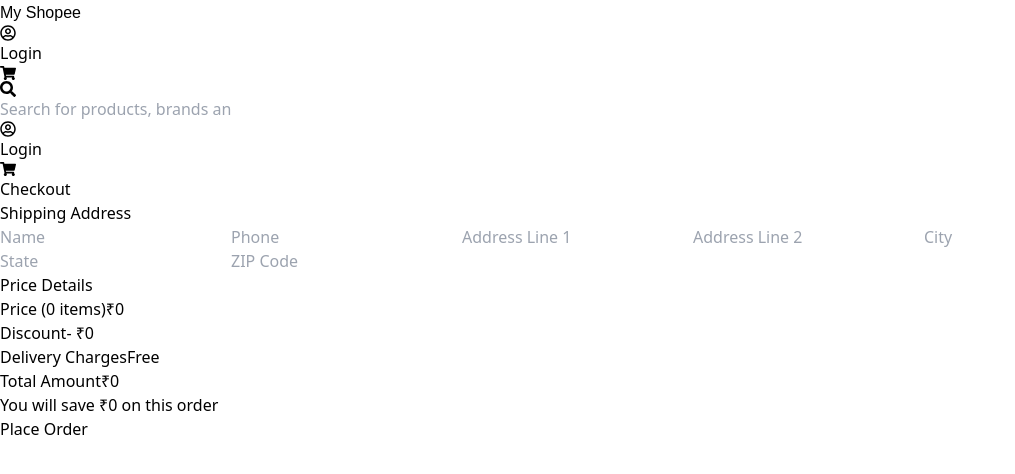
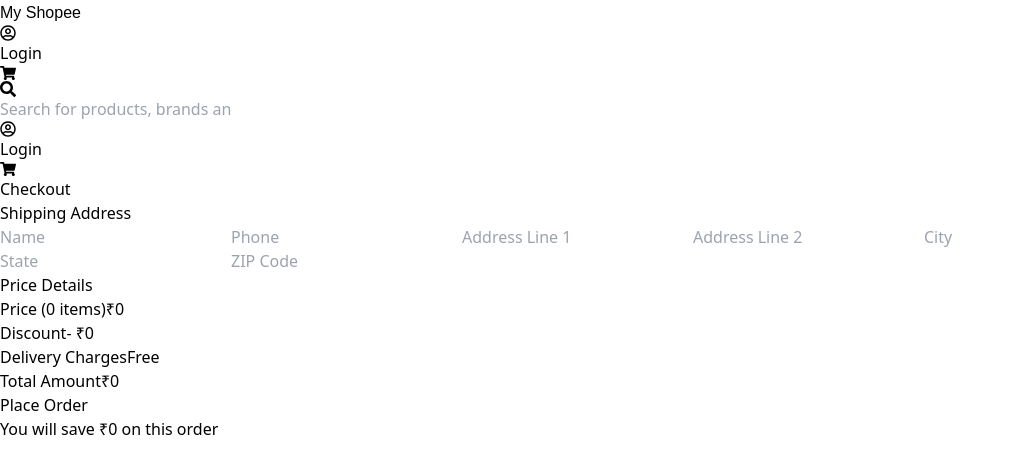
Before and after one commit to nikhiltelase/my-shopee, a React (Vite) app: page /checkout in a window 1280 px wide. Shown: the top 474 px of the page, without its empty margins (0-1015 px from the left). Built offline with nearby package versions, Linux system fonts and the light colour scheme; a web font is replaced by a local one.

Commit message:
completed responsviess

```diff
--- a/src/pages/CartList.jsx
+++ b/src/pages/CartList.jsx
@@ -147,6 +147,7 @@
               </p>
             )}
           </div>
+
           {cart.length > 0 && (
             <div className="w-full lg:w-[50%] bg-white shadow-lg rounded p-2 sm:p-6 mt-6 lg:mt-0 lg:ml-6">
               <h2 className="text-xl sm:text-2xl font-semibold mb-6">
--- a/src/pages/Checkout.jsx
+++ b/src/pages/Checkout.jsx
@@ -44,7 +44,7 @@
 
   const handleSubmit = (e) => {
     e.preventDefault();
-    setShowPopup(true)
+    setShowPopup(true);
     if (conformAddress) {
       navigate("/order-success", {
         state: {
@@ -59,7 +59,15 @@
 
   return (
     <>
-    {showPopup ? <Popup message={"Is this the correct delivery address?"} onClose={onClose} onConfirm={onConfirm}/> : ''}
+      {showPopup ? (
+        <Popup
+          message={"Is this the correct delivery address?"}
+          onClose={onClose}
+          onConfirm={onConfirm}
+        />
+      ) : (
+        ""
+      )}
       <div className="container mx-auto pt-16 sm:pt-20 lg:pt-24 px-2 lg:px-6">
         <h1 className="text-lg sm:text-2xl lg:text-3xl font-bold sm:mb-4 lg:mb-8 lg:text-center">
           Checkout
@@ -138,22 +146,20 @@
                 />
               </div>
             </div>
-            <div className="w-full lg:w-1/3 lg:pl-6">
-              <div className="bg-white p-4 sm:p-6 lg:shadow-lg lg:rounded-lg">
-                <h2 className="text-lg sm:text-xl font-semibold mb-4">
+
+            <div className="w-full lg:w-[50%] bg-white shadow-lg rounded p-2 sm:p-6 mt-6 lg:mt-0 lg:ml-6">
+              <h2 className="text-xl sm:text-2xl font-semibold mb-6">
                 Price Details
               </h2>
-                <div className="flex justify-between mb-2">
-                  <span className="sm:text-lg">
-                    Price ({cart.length} items)
-                  </span>
+              <div className="flex justify-between mb-4">
+                <span className="sm:text-lg">Price ({cart.length} items)</span>
                 <span className="sm:text-lg">₹{calculateTotal()}</span>
               </div>
-                <div className="flex justify-between mb-2">
+              <div className="flex justify-between mb-4">
                 <span className="sm:text-lg">Discount</span>
                 <span className="sm:text-lg text-green-500">- ₹0</span>
               </div>
-                <div className="flex justify-between mb-2">
+              <div className="flex justify-between mb-4">
                 <span className="sm:text-lg">Delivery Charges</span>
                 <span className="sm:text-lg text-green-500">Free</span>
               </div>
@@ -163,14 +169,12 @@
                   ₹{calculateTotal()}
                 </span>
               </div>
-                <p className="text-green-500">You will save ₹0 on this order</p>
-              </div>
-              <button
-                type="submit"
-                className=" mt-4 w-full bg-orange-500 hover:bg-orange-700 text-white font-bold py-2 px-4 rounded transition duration-300"
-              >
+              <button className="bg-orange-500 hover:bg-orange-700 text-white text-lg sm:text-xl font-bold p-2 sm:py-4 w-full rounded transition-colors duration-300">
                 Place Order
               </button>
+              <p className="mt-4 text-green-500">
+                You will save ₹0 on this order
+              </p>
             </div>
           </form>
         </div>
```
Lines whose indentation alone changed are shown as unchanged.
